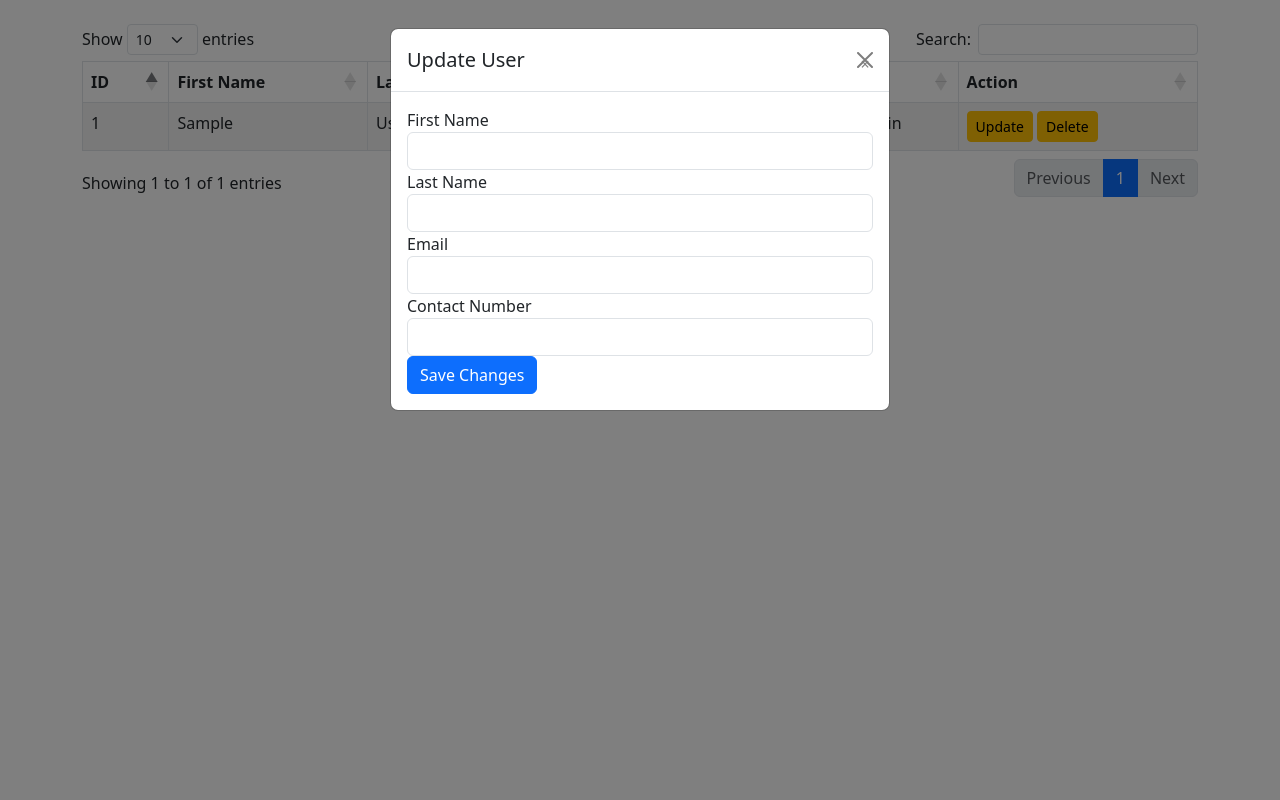
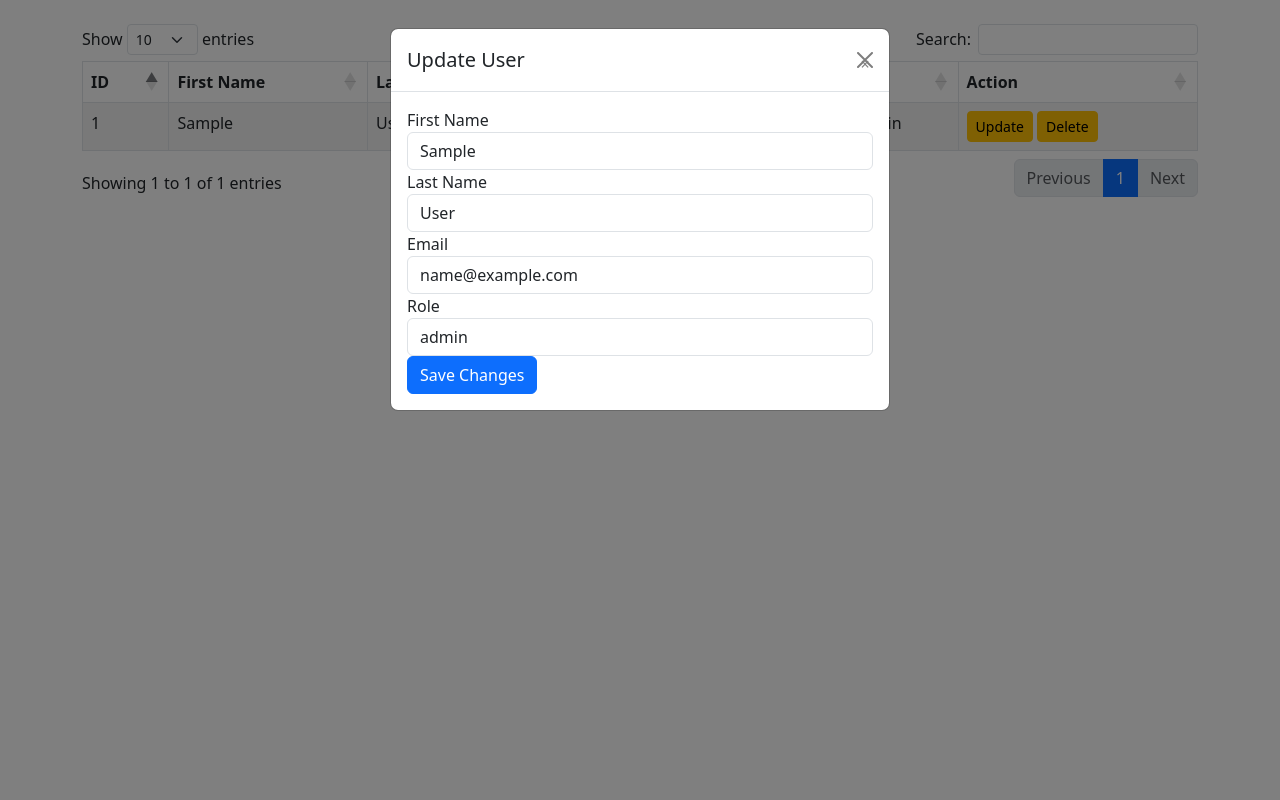
Before and after one commit to Xzilleon2/The-Tresor, a PHP site: page /Frames/adminDashboard.php in a window 1280 px wide, after a click on "Update". Run offline with PHP 8.4, Linux system fonts and the light colour scheme; the visitor is signed in with stand-in values (Sample User, id 1); tables that the repository leaves empty or names only in its code hold one stand-in row (values such as "Sample post"); data that the repository does not hold is empty; some libraries are stand-ins or nearby versions.

Commit message:
admin side changes

```diff
--- a/Frames/adminDashboard.php
+++ b/Frames/adminDashboard.php
@@ -8,7 +8,7 @@ if (!isset($_SESSION['email']) && !isset($_SESSION['password'])) {
     header("Location: ../index.php");
     exit();
 }
-if($_SESSION['role'] != 'admin'){
+if($_SESSION['role'] != "admin"){
     header("Location: Homepage.php");
     exit();
 }
@@ -68,27 +68,27 @@ if($_SESSION['role'] != 'admin'){
                             <div class="modal-body">
                                 <form action="../Verify/updateuser.php" method="POST">
                                     <div class="form-group">
-                                        <label for="usr_FirstName">First Name</label>
-                                        <input type="text" class="form-control" id="usr_FirstName"
-                                            name="usr_FirstName" value="<?= $row['usr_FirstName'] ?>"
+                                        <label for="fname">First Name</label>
+                                        <input type="text" class="form-control" id="fname"
+                                            name="fname" value="<?= $row['fname'] ?>"
                                             required>
                                     </div>
                                     <div class="form-group">
-                                        <label for="usr_LastName">Last Name</label>
-                                        <input type="text" class="form-control" id="usr_LastName"
-                                            name="usr_LastName" value="<?= $row['usr_LastName'] ?>"
+                                        <label for="lname">Last Name</label>
+                                        <input type="text" class="form-control" id="lname"
+                                            name="lname" value="<?= $row['lname'] ?>"
                                             required>
                                     </div>
                                     <div class="form-group">
-                                        <label for="usr_email">Email</label>
-                                        <input type="text" class="form-control" id="usr_email"
-                                            name="usr_email" value="<?= $row['usr_email'] ?>"
+                                        <label for="email">Email</label>
+                                        <input type="text" class="form-control" id="email"
+                                            name="email" value="<?= $row['email'] ?>"
                                             required>
                                     </div>
                                     <div class="form-group">
-                                        <label for="usr_contactNum">Contact Number</label>
-                                        <input type="text" class="form-control" id="usr_contactNum"
-                                            name="usr_contactNum" value="<?= $row['usr_contactNum'] ?>"
+                                        <label for="usr_contactNum">Role</label>
+                                        <input type="text" class="form-control" id="role"
+                                            name="role" value="<?= $row['role'] ?>"
                                             required>
                                     </div>
                                     <input type="hidden" name="usr_id"
@@ -102,7 +102,7 @@ if($_SESSION['role'] != 'admin'){
                 </div>
 
                 <!-- Delete Modal -->
-                <div class="modal fade" id="deleteModal<?= $row['usr_id'] ?>" tabindex="-1"
+                <div class="modal fade" id="deleteModal<?= $row['id'] ?>" tabindex="-1"
                     role="dialog" aria-labelledby="deleteModalLabel" aria-hidden="true">
                     <div class="modal-dialog" role="document">
                         <div class="modal-content">
@@ -116,8 +116,8 @@ if($_SESSION['role'] != 'admin'){
                             <div class="modal-body">
                                 <p>Are you sure you want to delete this user?</p>
                                 <form action="../Verify/deleteuser.php" method="POST">
-                                    <input type="hidden" name="usr_id"
-                                        value="<?= $row['usr_id'] ?>">
+                                    <input type="hidden" name="id"
+                                        value="<?= $row['id'] ?>">
                                     <button type="submit" class="btn btn-danger">Delete</button>
                                     <button type="button" class="btn btn-secondary"
                                         data-dismiss="modal">Cancel</button>
```
Also changed, not shown: Verify/deleteuser.php (+3 -17 lines), Verify/updateuser.php (+8 -23 lines).
